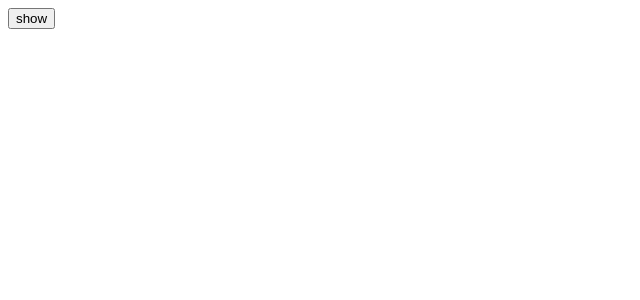
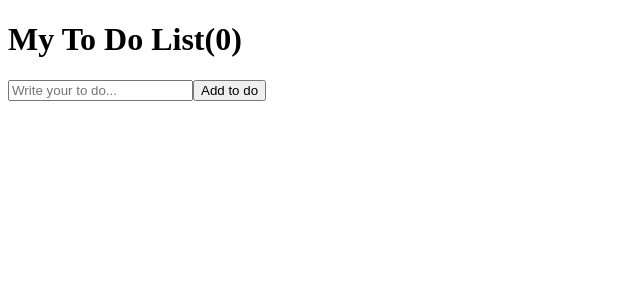
Before and after one commit to kojesung/React_clone_coding, a React (Create React App) app in the folder react-clone/: page / in a window 1280 px wide. Shown: the top 300 px of the page, without its empty margins (0-640 px from the left). Built offline with nearby package versions, Linux system fonts and the light colour scheme; the HTML template or start-up script is replaced by a standard one.

Commit message:
To Do List(1) 전개 연산자 활용

```diff
--- a/react-clone/src/App.js
+++ b/react-clone/src/App.js
@@ -1,21 +1,31 @@
-/*import Button from "./Button";*/
-import PropTypes from "prop-types";
-import styles from "./App.module.css";
 import { useState, useEffect } from "react";
-function Hello() {
-  useEffect(() => {
-    console.log("created");
-    return () => console.log("destroyed")
-  }, [])
-  return <h1>Hello</h1>
-}
+
 function App() {
-  const [showing, setShowing] = useState(false);
-  const onClick = () => setShowing((prev) => !prev);
+  const [toDo, setToDo] = useState("");
+  const [toDos, setToDos] = useState([])
+  const handleOnChange = (event) => { setToDo(event.target.value) }
+  const handleOnSubmit = (event) => {
+    event.preventDefault();//사용자의 폼 제출을 막아주는 함수
+    console.log(toDo)
+    if (toDo === "") {
+      return
+    }
+    else {
+      setToDo("")
+    }
+    setToDos(function (currentArray) {
+      const newArray = [...currentArray, toDo]
+      console.log(newArray)
+      return newArray
+    })
+  }
   return (
     <div>
-      {showing ? <Hello /> : null}
-      <button onClick={onClick}>{showing ? "hide" : "show"}</button>
+      <h1>My To Do List({(toDos.length)})</h1>
+      <form onSubmit={handleOnSubmit}>
+        <input value={toDo} onChange={handleOnChange} type='text' placeholder="Write your to do..." />
+        <button>Add to do</button>
+      </form>
     </div >
   );
 }
@@ -27,8 +37,9 @@ useEffect는 2개의 argument를 갖는데
 1. 첫번째는 우리가 딱 한번만 실행시키고 싶은 코드
 2. 두번째는 [변수]가 변화할 때마다 useEffect를 실행시키고 싶다고 알려주는 것
 useEffect내의 코드는 처음 렌더링 후에 실행됨(나중에 코드 꼬이지 않으려면 알고 있어야 됨)
-3. 함수 컴포넌트 안에 useEffect를 실행시켜주면 컴포넌트가 호출될 때 useEffect가 실행됨,
-해당 컴포넌트가 없어질 때도 호출하고 싶을 땐 function을 return 해주면 됨
+3. 함수 컴포넌트 안에 useEffect를 실행시켜주면 컴포넌트가 호출될 때 useEffect가 실행됨(함수가 작동함),
+해당 컴포넌트가 없어질 때도 호출하고 싶을 땐(다른 함수를 작동 시키고 싶을 때) function을 return 해주면 됨
+함수, 컴포넌트가 없어질 때의 어떤 분석 결과를 보내고 싶을 떄 활용
 
 input태그는 값이 변할 때 onChange상태가 되고 그 상태의 event가 입력한 text를 가지고 있음(input - onChange(event.target.value))
 */
```
